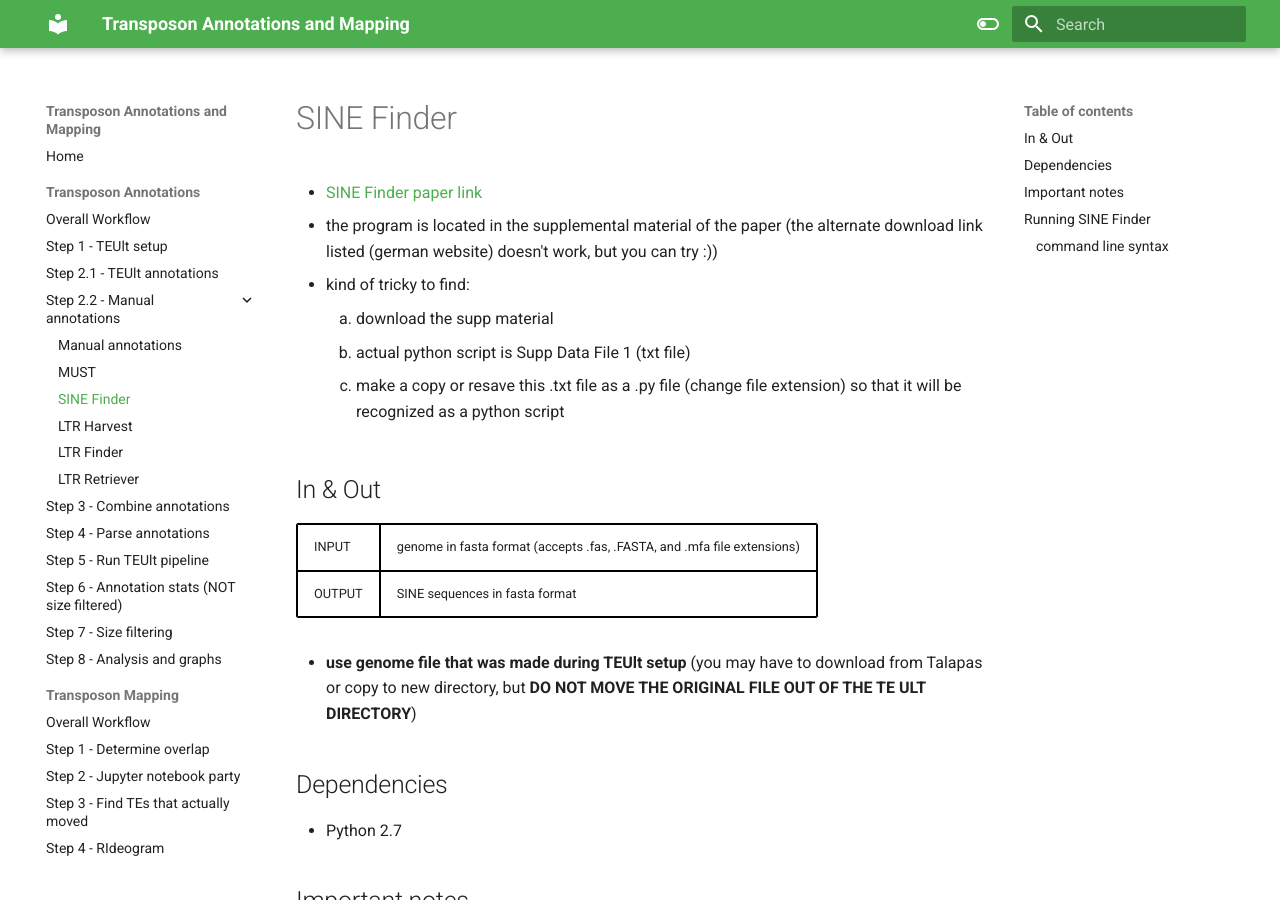
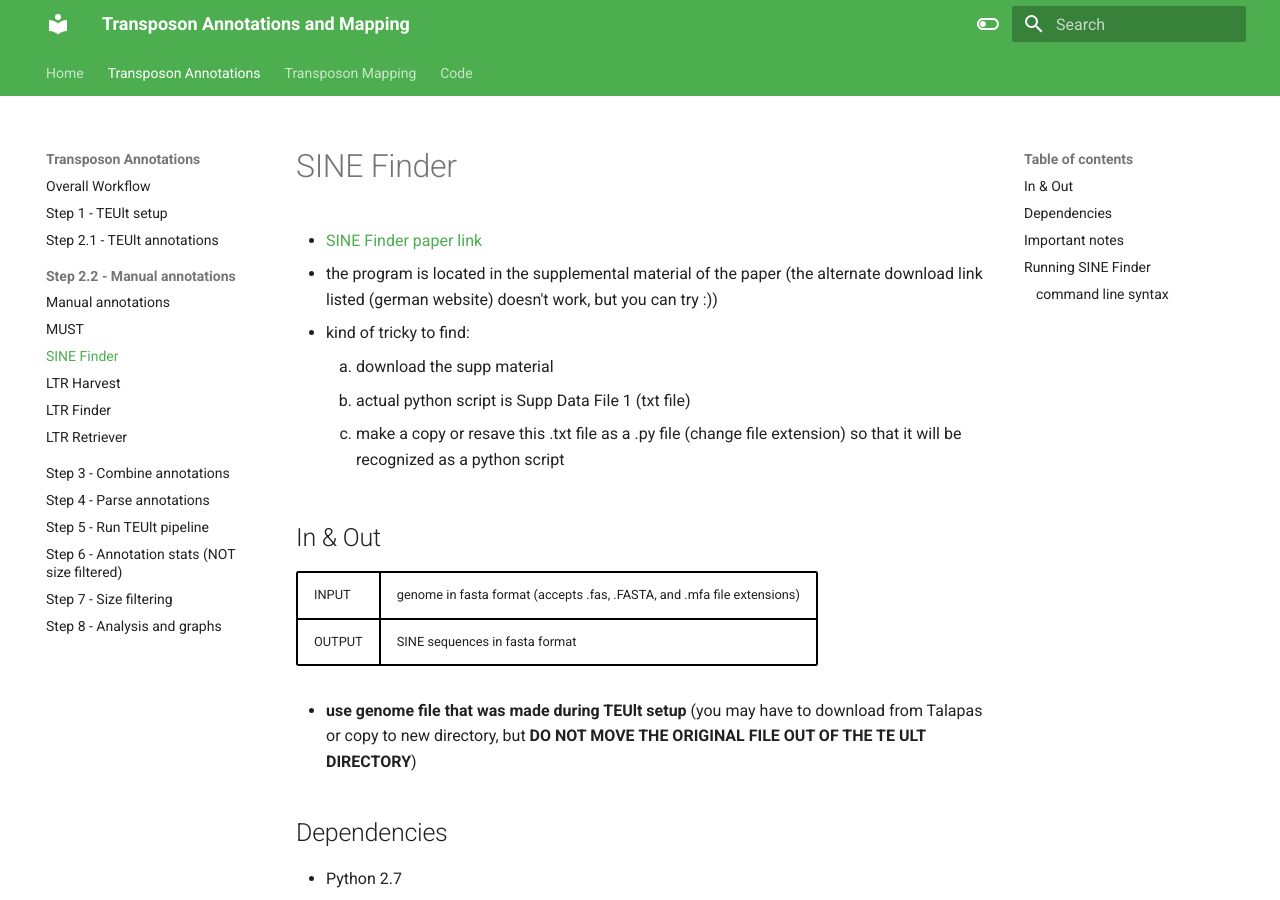
Before and after one commit to cralbers/transposon-annotations-mapping, an MkDocs documentation site: the page built from docs/transposon_anno_workflow/prgrm_SINEFind.md, in a window 1280 px wide and 900 px high. Built offline with MkDocs 1.6.1 and Material for MkDocs 9.7.7, drawn with Linux system fonts in a browser that asks for light colours.

Commit message:
updating .yml to include tabs

```diff
--- a/docs/transposon_anno_workflow/prgrm_SINEFind.md
+++ b/docs/transposon_anno_workflow/prgrm_SINEFind.md
@@ -3,9 +3,9 @@ aliases: [SINE Finder]
 ---
 # SINE Finder
 
-* [SINE Finder paper link](https://academic.oup.com/plcell/article/23/9/3117/6097673)
-* the program is located in the supplemental material of the paper (the alternate download link listed (german website) doesn't work, but you can try :))
-  * kind of tricky to find:
+- [SINE Finder paper link](https://academic.oup.com/plcell/article/23/9/3117/6097673)
+- the program is located in the supplemental material of the paper (the alternate download link listed (german website) doesn't work, but you can try :))
+  - kind of tricky to find:
     1. download the supp material
     2. actual python script is Supp Data File 1 (txt file)
     3. make a copy or resave this .txt file as a .py file (change file extension) so that it will be recognized as a python script
@@ -39,12 +39,12 @@ aliases: [SINE Finder]
    * USE EXTENSION: $ -T 'chunkwise'
 
 - need to run with both sequence.fasta and sequence_rc.fasta because SINE finder only annotates a single strand
-* **use genome files that were made during TEUlt setup** (you may have to download from Talapas or copy to new directory, but **DO NOT MOVE THE ORIGINAL FILES OUT OF THE TE ULT DIRECTORY**)
+- **use genome files that were made during TEUlt setup** (you may have to download from Talapas or copy to new directory, but **DO NOT MOVE THE ORIGINAL FILES OUT OF THE TE ULT DIRECTORY**)
 
 ## Running SINE Finder
 
 - run in Talapas
-* specifically works with python2.7 (not later versions- does some whack stuff and tries to run interactively but then immediately crashes out before any arguments are passed to the prompts, (which is very possibly user error on my part, but this was just the silly way i got it to work) so long story short, have to specify v2.7)
+- specifically works with python2.7 (not later versions- does some whack stuff and tries to run interactively but then immediately crashes out before any arguments are passed to the prompts, (which is very possibly user error on my part, but this was just the silly way i got it to work) so long story short, have to specify v2.7)
 
 1. go to directory that has sequence.fasta, sequence_rc.fasta and sine_finder.py
 
--- a/mkdocs.yml
+++ b/mkdocs.yml
@@ -26,6 +26,7 @@ theme:
         - navigation.expand
         - navigation.indexes
         - navigation.sections
+        - navigation.tabs
 
 # Extensions
 markdown_extensions:
```
Also changed, not shown: docs/transposon_anno_workflow/a0_overall_anno_workflow.md (+1 -1 lines), 1 other file.
